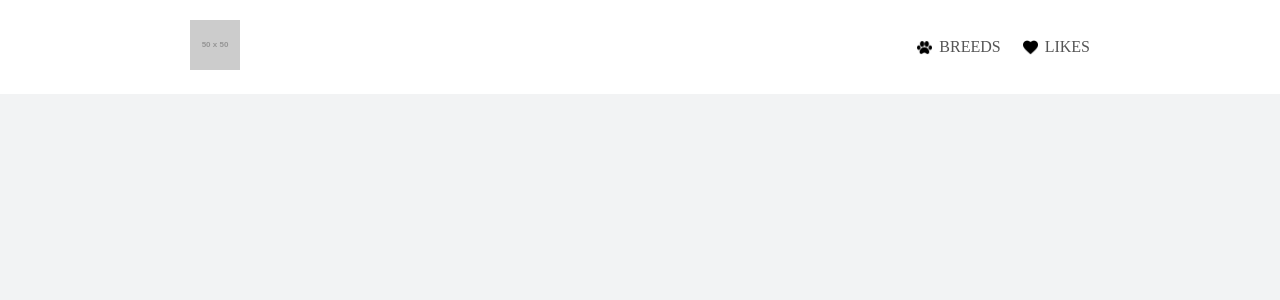
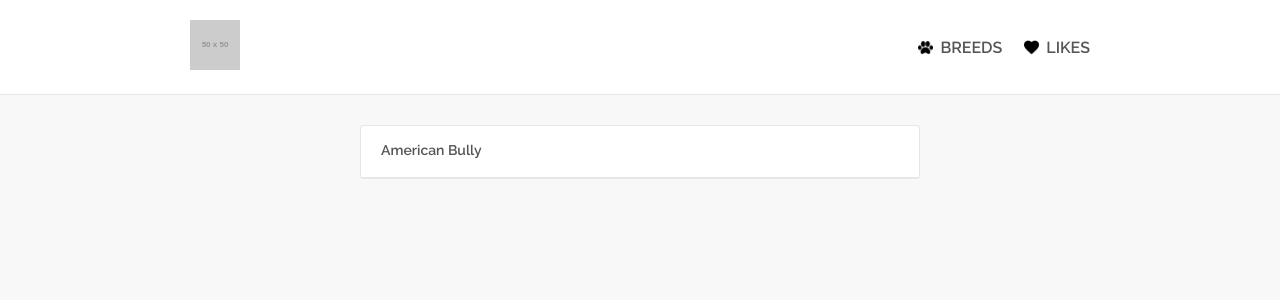
Before and after one commit to shubhambattoo/vue-dogs-app, a Vue app: page /#/ in a window 1280 px wide. Shown: the top 300 px of the page. Built offline with nearby package versions, Linux system fonts and the light colour scheme.

Commit message:
added dog card with header

```diff
--- a/package.json
+++ b/package.json
@@ -11,6 +11,7 @@
     "axios": "^0.19.0",
     "core-js": "^2.6.5",
     "vue": "^2.6.10",
+    "vue-infinite-scroll": "^2.0.2",
     "vue-router": "^3.0.3"
   },
   "devDependencies": {
--- a/public/index.html
+++ b/public/index.html
@@ -5,6 +5,7 @@
     <meta http-equiv="X-UA-Compatible" content="IE=edge">
     <meta name="viewport" content="width=device-width,initial-scale=1.0">
     <link rel="icon" href="<%= BASE_URL %>favicon.ico">
+    <link href="https://fonts.googleapis.com/css?family=Raleway:300,400,500,600&display=swap" rel="stylesheet">
     <title>doggos</title>
   </head>
   <body>
--- a/src/App.vue
+++ b/src/App.vue
@@ -6,15 +6,17 @@
 
 <style>
 :root {
-  --light-bg-color: #f2f3f4;
+  --light-bg-color: #f8f8f8;
   --dark-bg-color: #0f0f0f;
   --default-bg-color: var(--light-bg-color);
   --light-color: #555;
   --dark-color: #f5f5f5;
   --default-color: var(--light-color);
-  --darker-bg-color : #000;
-  --white-bg-color : #fff;
-  --nav-bg-color : var(--white-bg-color);
+  --darker-bg-color: #000;
+  --white-bg-color: #fff;
+  --nav-bg-color: var(--white-bg-color);
+  --dog-card-bg-default: var(--white-bg-color);
+  --border-color : #e6e6e6;
 }
 
 html {
@@ -25,6 +27,7 @@ body {
   margin: 0;
   padding: 0;
   font-size: 1.6rem;
+  font-family: 'Raleway', sans-serif;
 }
 
 #app {
--- /dev/null
+++ b/src/components/DogCard.vue
@@ -0,0 +1,41 @@
+<template>
+  <article class="dog-card">
+    <header class="dog-card__header">
+      <div class="dog-card__title">
+        American Bully
+      </div>
+      <div class="dog-card__menu">
+        &nbsp;
+      </div>
+    </header>
+  </article>
+</template>
+
+<script>
+export default {
+  name: "dogCard"
+};
+</script>
+
+<style>
+.dog-card {
+  background-color: var(--dog-card-bg-default);
+  margin: 2rem;
+  border-radius: 3px;
+  border: 1px solid var(--border-color);
+}
+
+.dog-card__header {
+  display: flex;
+  justify-content: space-between;
+  border-bottom: 1px solid var(--border-color);
+  padding: 1.6rem 1.6rem 1.6rem 2rem;
+}
+
+.dog-card__title {
+  font-size: 1.4rem;
+  font-weight: 600;
+  text-transform: capitalize;
+}
+
+</style>
--- a/src/components/Header.vue
+++ b/src/components/Header.vue
@@ -1,5 +1,5 @@
 <template>
-  <header>
+  <header class="main-header">
     <div class="container">
       <nav class="nav">
         <div class="brand">
@@ -29,9 +29,10 @@ export default {
 </script>
 
 <style>
-header {
+.main-header {
   background-color: var(--nav-bg-color);
   padding: 2rem;
+  border-bottom: 1px solid var(--border-color);
 }
 .nav {
   display: flex;
@@ -55,6 +56,7 @@ header {
   display: flex;
   align-items: center;
   cursor: pointer;
+  font-weight: 600;
 }
 
 .menu ul li.icon::before {
--- a/src/router.js
+++ b/src/router.js
@@ -5,6 +5,7 @@ import Home from './views/Home.vue'
 Vue.use(Router)
 
 export default new Router({
+  mode : "history",
   routes: [
     {
       path: '/',
--- a/src/views/Home.vue
+++ b/src/views/Home.vue
@@ -1,16 +1,33 @@
 <template>
   <div class="home">
     <Header />
+    <main>
+      <div class="feed">
+        <DogCard />
+      </div>
+    </main>
   </div>
 </template>
 
 <script>
 import Header from "@/components/Header.vue";
+import DogCard from "@/components/DogCard.vue";
 
 export default {
   name: "home",
   components: {
-    Header
+    Header,
+    DogCard
   }
 };
 </script>
+
+<style>
+.feed {
+  max-width: 60rem;
+  margin: 1rem auto;
+
+  display: flex;
+  flex-flow: column;
+}
+</style>
```
Also changed, not shown: 1 other file (tests, documents, lock files or other folders).
